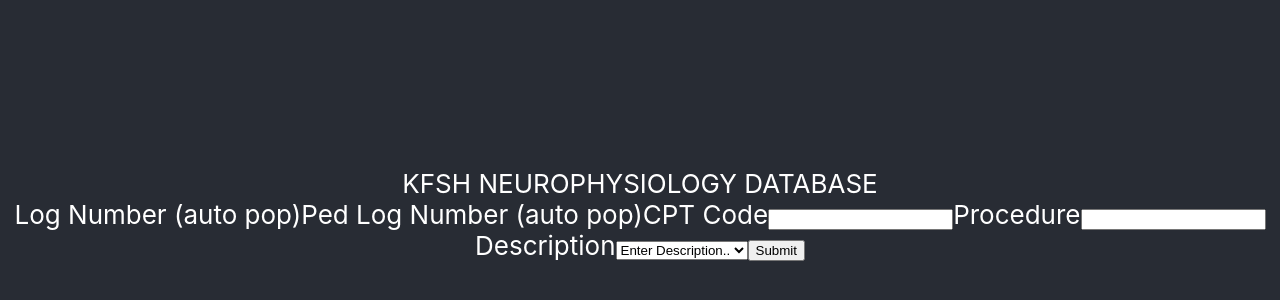
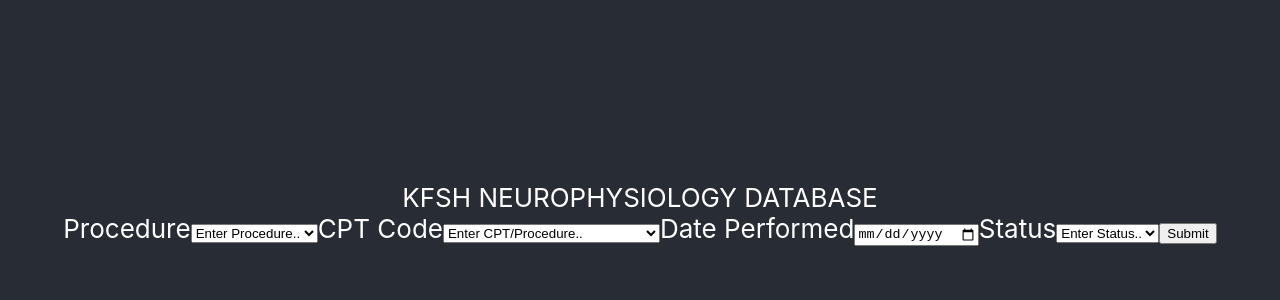
Before and after one commit to mahdimq/kfsh-frontend, a React (Create React App) app: page / in a window 1280 px wide. Shown: the part 186-486 px from the top of the page. Built offline with nearby package versions, Linux system fonts and the light colour scheme.

Commit message:
modified procedure form

```diff
--- a/src/components/Procedures.js
+++ b/src/components/Procedures.js
@@ -6,18 +6,16 @@
 	return (
 		<Formik
 			initialValues={{
-				logNum: '',
-				pedLogNum: '',
-				cpt: '',
 				procedureName: '',
-				procedureDesc: ''
+				procedureDesc: '',
+				date: '',
+				status: ''
 			}}
 			validationSchema={Yup.object({
-				logNum: Yup.mixed().required(),
-				pedLogNum: Yup.mixed(),
-				cpt: Yup.mixed().required('Required'),
 				procedureName: Yup.string().required('Required'),
-				procedureDesc: Yup.string().required('Required')
+				procedureDesc: Yup.mixed().required('Required'),
+				date: Yup.date().required('Required'),
+				status: Yup.string().required('Required')
 			})}
 			onSubmit={(values, { setSubmitting }) => {
 				setTimeout(() => {
@@ -26,28 +24,42 @@
 				}, 400);
 			}}>
 			<Form>
-				<label htmlFor='logNum'>Log Number (auto pop)</label>
-				{/* <Field name='logNum' />
-				<ErrorMessage name='logNum' /> */}
-
-				<label htmlFor='pedLogNum'>Ped Log Number (auto pop)</label>
-				{/* <Field name='pedLogNum' />
-				<ErrorMessage name='pedLogNum' /> */}
-
-				<label htmlFor='cpt'>CPT Code</label>
-				<Field name='cpt' />
-				<ErrorMessage name='cpt' />
-
 				<label htmlFor='procedureName'>Procedure</label>
-				<Field name='procedureName' type='text' />
+				<Field name='procedureName' as='select'>
+					<option value=''>Enter Procedure..</option>
+					<option value='eeg'>EEG</option>
+					<option value='ltm'>LTM</option>
+					<option value='iom'>IOM</option>
+					<option value='vep'>VEP</option>
+					<option value='baep'>BAEP</option>
+					<option value='emg'>EMG</option>
+					<option value='ncs'>NCS</option>
+				</Field>
 				<ErrorMessage name='procedureName' />
 
-				<label htmlFor='procedureDesc'>Description</label>
+				<label htmlFor='procedureDesc'>CPT Code</label>
 				<Field name='procedureDesc' as='select'>
-					<option value=''>Enter Description..</option>
-					<option value='male'>Awake & Drowsy</option>
-					<option value='female'>Awake & Asleep</option>
+					<option value=''>Enter CPT/Procedure..</option>
+					<option value='91816'>91816 - Awake and Drowsy EEG</option>
+					<option value='93746'>93746 - Upper SSEP</option>
+					<option value='62374'>62374 - Pattern Reversal VEP</option>
+					<option value='21343'>21343 - Clinical BAEP</option>
+					<option value='69821'>69821 - Upper and Lower MEP</option>
 				</Field>
+				<ErrorMessage name='procedureDesc' />
+
+				<label htmlFor='date'>Date Performed</label>
+				<Field name='date' type='date' />
+				<ErrorMessage name='date' />
+
+				<label htmlFor='status'>Status</label>
+				<Field name='status' as='select'>
+					<option value=''>Enter Status..</option>
+					<option value='complete'>Complete</option>
+					<option value='no-show'>No Show</option>
+					<option value='rescheduled'>Rescheduled</option>
+				</Field>
+				<ErrorMessage name='date' />
 
 				<button type='submit'>Submit</button>
 			</Form>
```
Also changed, not shown: text.txt.
